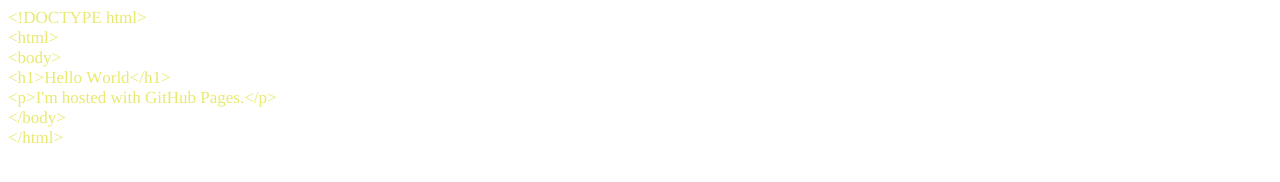
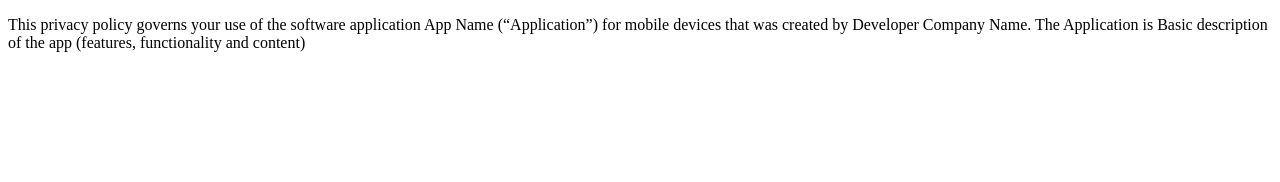
Before and after one commit to MukeshDatyal/MukeshDatyal.github.io, a plain HTML site: page index.html in a window 1280 px wide. Drawn offline with Linux system fonts and the light colour scheme.

Commit message:
Update index.html

```diff
--- a/index.html
+++ b/index.html
@@ -12,12 +12,6 @@
   </style>
 </head>
 <body>
-<p class="p1"><span class="s1">&lt;!DOCTYPE html&gt;</span></p>
-<p class="p1"><span class="s1">&lt;html&gt;</span></p>
-<p class="p1"><span class="s1">&lt;body&gt;</span></p>
-<p class="p1"><span class="s1">&lt;h1&gt;Hello World&lt;/h1&gt;</span></p>
-<p class="p1"><span class="s1">&lt;p&gt;I'm hosted with GitHub Pages.&lt;/p&gt;</span></p>
-<p class="p1"><span class="s1">&lt;/body&gt;</span></p>
-<p class="p1"><span class="s1">&lt;/html&gt;</span></p>
+<P>This privacy policy governs your use of the software application App Name (“Application”) for mobile devices that was created by Developer Company Name. The Application is Basic description of the app (features, functionality and content)</P>
 </body>
 </html>
```
